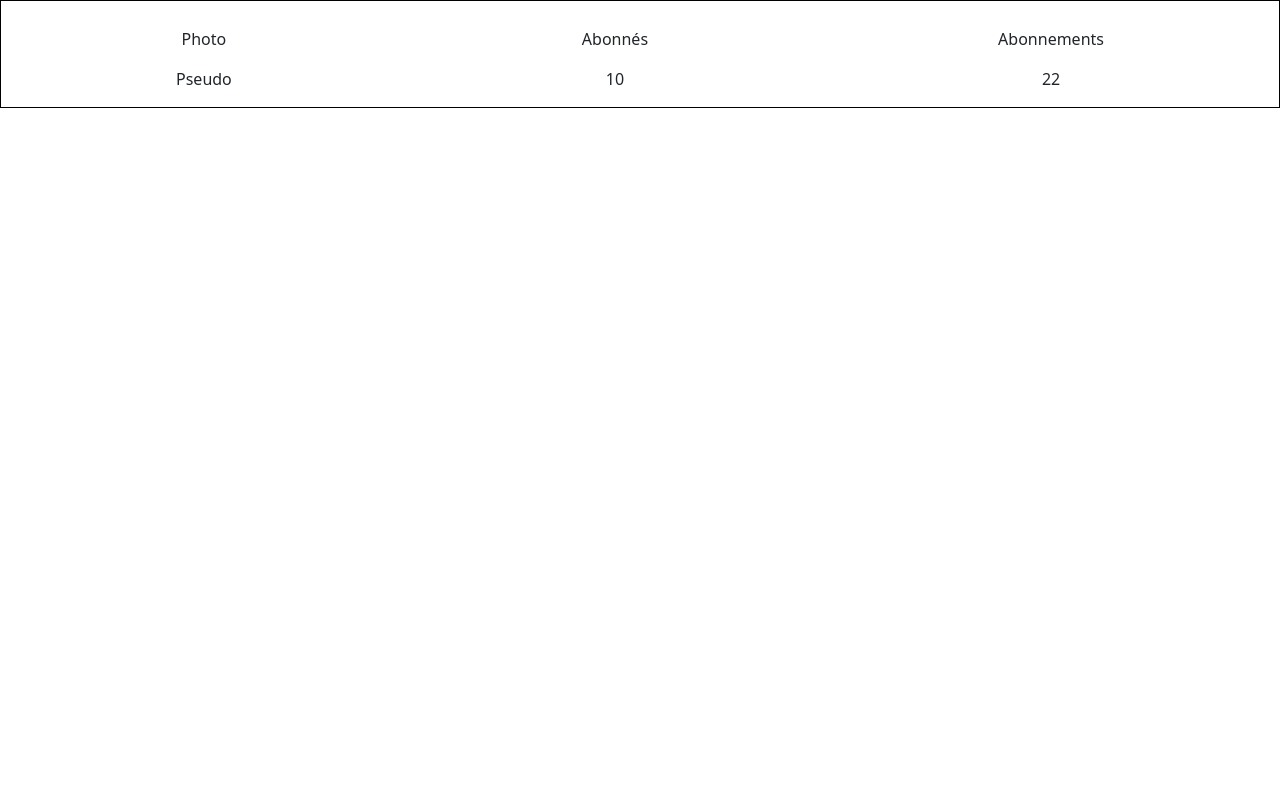
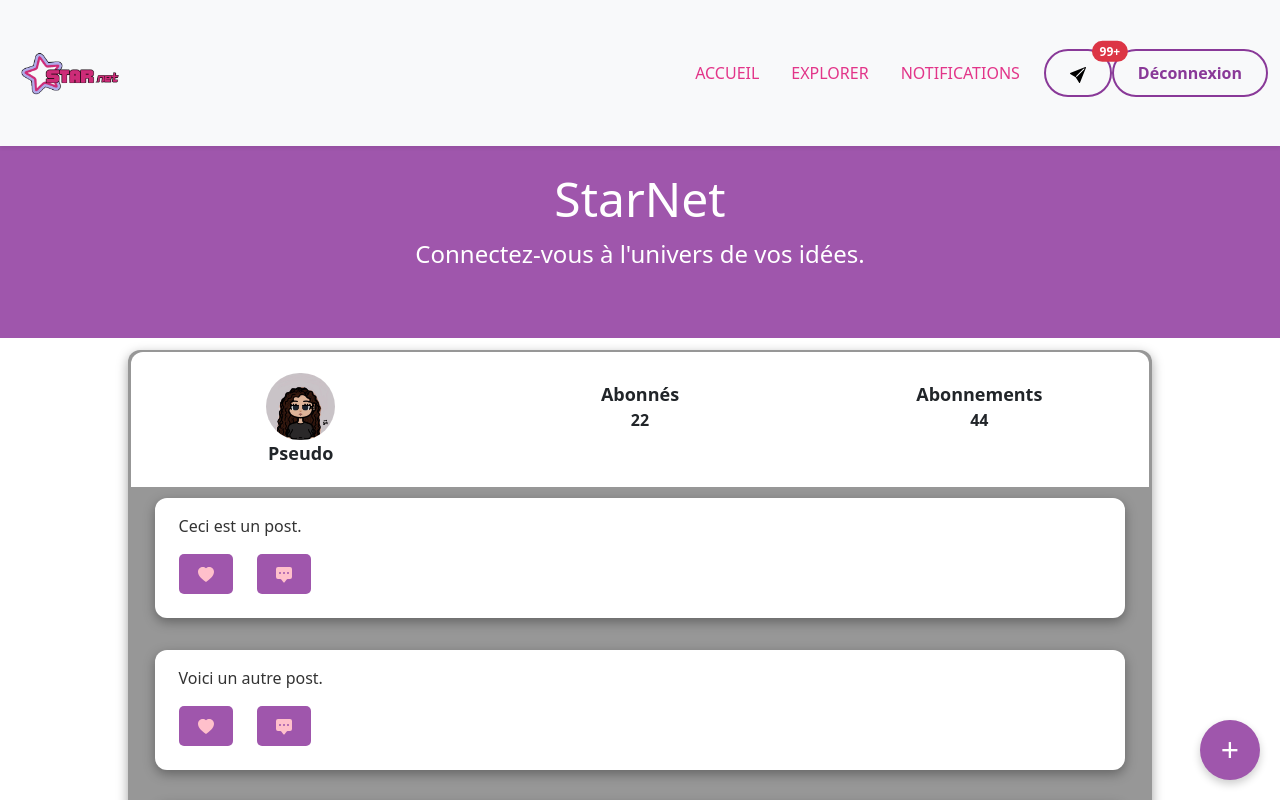
Before and after one commit to SoroMilena25/challengeWeb, a Vue app in the folder front/: page /profil in a window 1280 px wide. Shown: the top 800 px of the page. Built offline with nearby package versions, Linux system fonts and the light colour scheme.

Commit message:
update page profil

```diff
--- a/front/src/components/NavbarProfil.vue
+++ b/front/src/components/NavbarProfil.vue
@@ -1,30 +1,84 @@
 <script>
 import 'bootstrap/dist/css/bootstrap.min.css';
 import 'bootstrap/dist/js/bootstrap.bundle.min.js';
+
+export default {
+  data() {
+    return {
+      posts: [
+        {
+          content: 'Ceci est un post.',
+        },
+        {
+          content: 'Voici un autre post.',
+        },
+        {
+          content: "J'adore les pitis chaaaaaaaats !!!!",
+        },
+        {
+          content: 'Bienvenue <3',
+        }
+      ],
+      isModalVisible: false, // Contrôle l'affichage du modal
+    };
+  }
+  }
 </script>
 
 <template>
-    <div id="navBarProfil">
-        <div>
-            <p>Photo</p>
-            <p>Pseudo</p>
+    <div id="contenuProfil">
+        <div id="navBarProfilEntier">
+            <div class="container text-center">
+                <div class="row row-cols-3">
+                    <div class="col"><img src="@/assets/meuf.jpg" alt="Photo" id="photoProfil"/></div>
+                    <div class="col"><div class="titreProfil">Abonnés</div><div class="sousTitreProfil">22</div></div>
+                    <div class="col"><div class="titreProfil">Abonnements</div><div class="sousTitreProfil">44</div></div>
+                    <div class="col"><div class="titreProfil">Pseudo</div></div>
+                </div>
+            </div>
         </div>
-        <div>
-            <p>Abonnés</p>
-            <p>10</p>
-        </div>
-        <div>
-            <p>Abonnements</p>
-            <p>22</p>
+
+        <!-- Liste des posts -->
+        <div id="listPosts">
+            <div class="posts">
+                <div class="post" v-for="(post, index) in posts" :key="index">
+
+                    <!-- Contenu du post -->
+                    <p class="post-content">{{ post.content }}</p>
+
+                    <!-- Actions du post -->
+                    <div class="post-actions">
+                        <button aria-label="Aimer">
+                            <img src="@/assets/heart-fill.svg" alt="Aimer" />
+                        </button>
+                        <button aria-label="Aimer">
+                            <img src="@/assets/chat.svg" alt="Commentaire" />
+                        </button>
+                    </div>
+
+                </div>
+            </div>
         </div>
     </div>
+
+
+
 </template>
 
 <style>
+#contenuProfil{
+    width: 80%;
+    margin: 1% auto;
+    border: 1px transparent solid;
+    border-radius: 12px;
+    box-shadow: 0 4px 12px rgba(0, 0, 0, 0.362);
+    background-color: #33333382;
+    padding-bottom: 1%;
+}
+
 #navBarProfil{
     display: flex;
     flex-direction: row;
-    border: 1px solid black;
     justify-content: space-around;
     padding-top: 2%;
 }
@@ -35,4 +89,91 @@ import 'bootstrap/dist/js/bootstrap.bundle.min.js';
     justify-content: center;
     align-items: center;
 }
+
+#navBarProfilEntier{
+    background-color: #ffffff;
+    margin: 1px 2px;
+    margin-bottom: 1%;
+    border-top-left-radius : 12px;
+    border-top-right-radius : 12px;
+    padding: 2% 0;
+}
+
+#photoProfil{
+    width: 22%;
+    border-radius: 100px;
+}
+
+.sousTitreProfil{
+    font-weight: bold;
+}
+
+.titreProfil{
+    font-weight: bold;
+    font-size: 18px;
+}
+
+.col{
+    display: flex;
+    flex-direction: column;
+    justify-content: center;
+    align-items: center;
+}
+
+/* Liste des posts */
+.posts {
+  display: flex;
+  flex-direction: column;
+  gap: 2rem;
+}
+
+.post {
+  padding: 1.5rem;
+  padding-top: 0;
+  background-color: #fff;
+  border-radius: 12px;
+  box-shadow: 0 4px 12px rgba(0, 0, 0, 0.337);
+  transition: transform 0.3s ease, box-shadow 0.3s ease;
+}
+
+.post:hover {
+  /*transform: translateY(-5px);*/
+  box-shadow: 0 8px 16px rgba(0, 0, 0, 0.186);
+}
+
+.post-header {
+  display: flex;
+  align-items: center;
+}
+
+.post-content {
+  margin-top: 1rem;
+  font-size: 1rem;
+  color: #333;
+}
+
+.post-actions {
+  display: flex;
+  gap: 1.5rem;
+  margin-top: 1rem;
+}
+
+.post-actions button {
+  padding: 0.5rem 1.2rem;
+  background-color: #9f56ac;
+  color: white;
+  border: none;
+  border-radius: 5px;
+  transition: background-color 0.3s, transform 0.2s ease;
+}
+
+.post-actions button:hover {
+  background-color: #733b84;
+  transform: scale(1.05);
+}
+
+#listPosts{
+    width: 95%;
+    margin: auto;
+}
 </style>
--- a/front/src/views/Profil.vue
+++ b/front/src/views/Profil.vue
@@ -1,17 +1,42 @@
 <template>
     <div>
-      <navBarProfil />
+      <Navbar />
+      <NavBarProfil />
+      <Footer />
+      <!-- Bouton flottant -->
+      <BoutonFloat @open-modal="showModal = true" />
+      <!-- Modal pour publier un post -->
+      <Popup
+        v-if="showModal"
+        :isVisible="showModal"
+        @close="showModal = false"
+        @publish="addPost"
+      />
     </div>
 </template>
 
 <script>
-import NavBarProfil from "@/components/NavBarProfil.vue"
+import Navbar from "@/components/Navbar.vue";
+import NavBarProfil from "@/components/NavBarProfil.vue";
+import Footer from "@/components/Footer.vue";
+import Popup from "@/components/Popup.vue";
+import BoutonFloat from "@/components/BoutonFloat.vue";
 
 
 export default {
   name: "Profil",
   components: {
-      NavBarProfil
+      Navbar,
+      NavBarProfil,
+      Footer,
+      Popup,
+      BoutonFloat
+  },
+  data() {
+    return {
+      showModal: false, // État pour gérer l'affichage du modal
+      posts: [],
+    };
   }
 };
 </script>
```
Also changed, not shown: front/src/assets/meuf.jpg (added).
